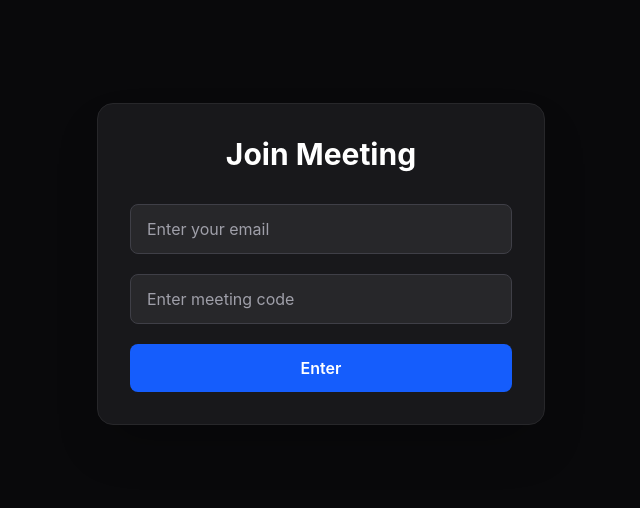
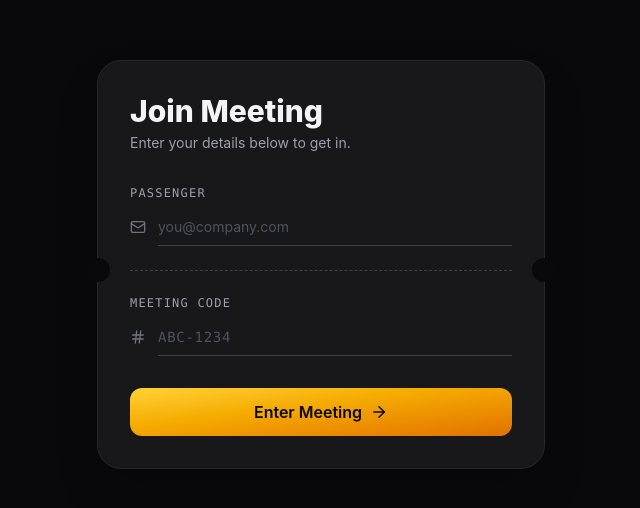
Before and after one commit to Mohit46200/Vedio-call, a React (Vite) app: page /home in a window 1280 px wide. Shown: the part 136-644 px from the top of the page, without its empty margins (319-959 px from the left). Built offline with nearby package versions, Linux system fonts and the light colour scheme; no server answers.

Commit message:
UI change

```diff
--- a/src/components/Home/Home.jsx
+++ b/src/components/Home/Home.jsx
@@ -1,5 +1,6 @@
 import { useEffect, useState, useCallback } from "react"
 import { useNavigate } from "react-router-dom"
+import { Mail, Hash, ArrowRight, Lock } from "lucide-react"
 import { useSocket } from "../../providers/Socket"
 
 const Home = () => {
@@ -33,34 +34,60 @@ const Home = () => {
   }
 
   return (
-    <div className="min-h-screen bg-zinc-950 flex items-center justify-center">
-      <div className="w-full max-w-md bg-zinc-900 border border-zinc-800 rounded-2xl p-8 shadow-2xl">
-        <h1 className="text-3xl font-bold text-white text-center mb-8">
+    <div className="min-h-screen bg-zinc-950 flex items-center justify-center px-4 font-sans">
+      <div className="w-full max-w-md relative bg-zinc-900 border border-zinc-800 rounded-3xl shadow-2xl">
+        <div className="px-8 pt-8 pb-6">
+
+          <h1 className="text-3xl font-extrabold text-zinc-100 mb-1">
             Join Meeting
           </h1>
+          <p className="text-sm text-zinc-400 mb-8">
+            Enter your details below to get in.
+          </p>
 
-        <div className="space-y-5">
+          <label className="font-mono text-xs uppercase tracking-widest text-zinc-400 block mb-2">
+            Passenger
+          </label>
+          <div className="flex items-center gap-3">
+            <Mail size={16} className="text-zinc-500 shrink-0" />
             <input
               type="email"
               value={email}
               onChange={(e) => setEmail(e.target.value)}
-            placeholder="Enter your email"
-            className="w-full rounded-lg bg-zinc-800 border border-zinc-700 px-4 py-3 text-white placeholder-zinc-400 outline-none focus:border-blue-500 focus:ring-2 focus:ring-blue-500/30"
+              placeholder="you@company.com"
+              className="w-full bg-transparent border-0 border-b border-zinc-700 py-2 text-sm text-zinc-100 placeholder-zinc-600 outline-none focus:border-amber-400 transition-colors"
             />
+          </div>
+        </div>
 
+
+        <div className="relative px-8">
+          <div className="absolute -left-3 -top-3 w-6 h-6 rounded-full bg-zinc-950" />
+          <div className="absolute -right-3 -top-3 w-6 h-6 rounded-full bg-zinc-950" />
+          <div className="border-t border-dashed border-zinc-700" />
+        </div>
+
+        <div className="px-8 pt-6 pb-8">
+          <label className="font-mono text-xs uppercase tracking-widest text-zinc-400 block mb-2">
+            Meeting Code
+          </label>
+          <div className="flex items-center gap-3 mb-8">
+            <Hash size={16} className="text-zinc-500 shrink-0" />
             <input
               type="text"
               value={room_id}
-            onChange={(e) => setRoom_id(e.target.value)}
-            placeholder="Enter meeting code"
-            className="w-full rounded-lg bg-zinc-800 border border-zinc-700 px-4 py-3 text-white placeholder-zinc-400 outline-none focus:border-blue-500 focus:ring-2 focus:ring-blue-500/30"
+              onChange={(e) => setRoom_id(e.target.value.toUpperCase())}
+              placeholder="ABC-1234"
+              className="w-full bg-transparent border-0 border-b border-zinc-700 py-2 text-sm font-mono tracking-wider text-zinc-100 placeholder-zinc-600 outline-none focus:border-amber-400 transition-colors"
             />
+          </div>
 
           <button
-            className="w-full rounded-lg bg-blue-600 py-3 font-semibold text-white transition hover:bg-blue-700 active:scale-[0.98]"
             onClick={handlejoinroom}
+            className="w-full rounded-xl py-3 font-semibold flex items-center justify-center gap-2 text-zinc-950 bg-gradient-to-br from-amber-300 to-amber-600 hover:from-amber-200 hover:to-amber-500 active:scale-95 transition-all"
           >
-            Enter
+            Enter Meeting
+            <ArrowRight size={18} />
           </button>
         </div>
       </div>
--- a/src/components/Room/Room.jsx
+++ b/src/components/Room/Room.jsx
@@ -102,23 +102,42 @@ const Room = () => {
     }
   }, [peer, handlenegotiation])
 
+
   return (
-  <div className="min-h-screen bg-[#0f172a] text-white flex flex-col items-center p-8">
+    <div className="min-h-screen bg-zinc-950 text-white flex flex-col items-center p-8">
       <div className="w-full max-w-6xl">
-      <h1 className="text-3xl font-bold mb-2">Meeting Room</h1>
+        <div className="flex items-center gap-2 mb-4">
+          <span className="relative inline-flex w-2 h-2">
+            <span className="animate-ping absolute inline-flex h-full w-full rounded-full bg-amber-400 opacity-60" />
+            <span className="relative inline-flex rounded-full w-2 h-2 bg-amber-400" />
+          </span>
+          <span className="font-mono text-xs uppercase tracking-widest text-zinc-400">
+            Meeting Room · Live
+          </span>
+        </div>
 
-      <p className="text-gray-400 mb-8">
+        <h1 className="text-3xl font-extrabold text-zinc-100 mb-2">Meeting Room</h1>
+
+        <p className="text-zinc-400 mb-8 flex items-center gap-2">
+          <span
+            className={`w-1.5 h-1.5 rounded-full ${
+              remoteEmailId ? "bg-emerald-400" : "bg-amber-400"
+            }`}
+          />
           Connected to{" "}
-        <span className="text-white font-medium">
+          <span className="text-zinc-100 font-medium">
             {remoteEmailId || "Waiting for participant..."}
           </span>
         </p>
 
         <div className="grid grid-cols-1 md:grid-cols-2 gap-8">
           {/* My Video */}
-        <div className="bg-[#1e293b] rounded-2xl overflow-hidden shadow-xl border border-slate-700">
-          <div className="px-5 py-3 border-b border-slate-700">
-            <h2 className="text-lg font-semibold">Your Camera</h2>
+          <div className="bg-zinc-900 rounded-2xl overflow-hidden shadow-2xl border border-zinc-800">
+            <div className="px-5 py-3 border-b border-zinc-800 flex items-center justify-between">
+              <h2 className="font-mono text-xs uppercase tracking-widest text-zinc-400">
+                Your Camera
+              </h2>
+              <span className="text-xs font-mono text-zinc-600">You</span>
             </div>
 
             <video
@@ -131,9 +150,23 @@ const Room = () => {
           </div>
 
           {/* Remote Video */}
-        <div className="bg-[#1e293b] rounded-2xl overflow-hidden shadow-xl border border-slate-700">
-          <div className="px-5 py-3 border-b border-slate-700">
-            <h2 className="text-lg font-semibold">Remote Camera</h2>
+          <div className="bg-zinc-900 rounded-2xl overflow-hidden shadow-2xl border border-zinc-800">
+            <div className="px-5 py-3 border-b border-zinc-800 flex items-center justify-between">
+              <h2 className="font-mono text-xs uppercase tracking-widest text-zinc-400">
+                Remote Camera
+              </h2>
+              <span
+                className={`flex items-center gap-1.5 text-xs font-mono ${
+                  remoteEmailId ? "text-emerald-400" : "text-amber-400"
+                }`}
+              >
+                <span
+                  className={`w-1.5 h-1.5 rounded-full ${
+                    remoteEmailId ? "bg-emerald-400" : "bg-amber-400"
+                  }`}
+                />
+                {remoteEmailId ? "Live" : "Waiting"}
+              </span>
             </div>
 
             <video
@@ -149,4 +182,5 @@ const Room = () => {
   )
 }
 
+
 export default Room
```
Lines whose indentation alone changed are shown as unchanged.
